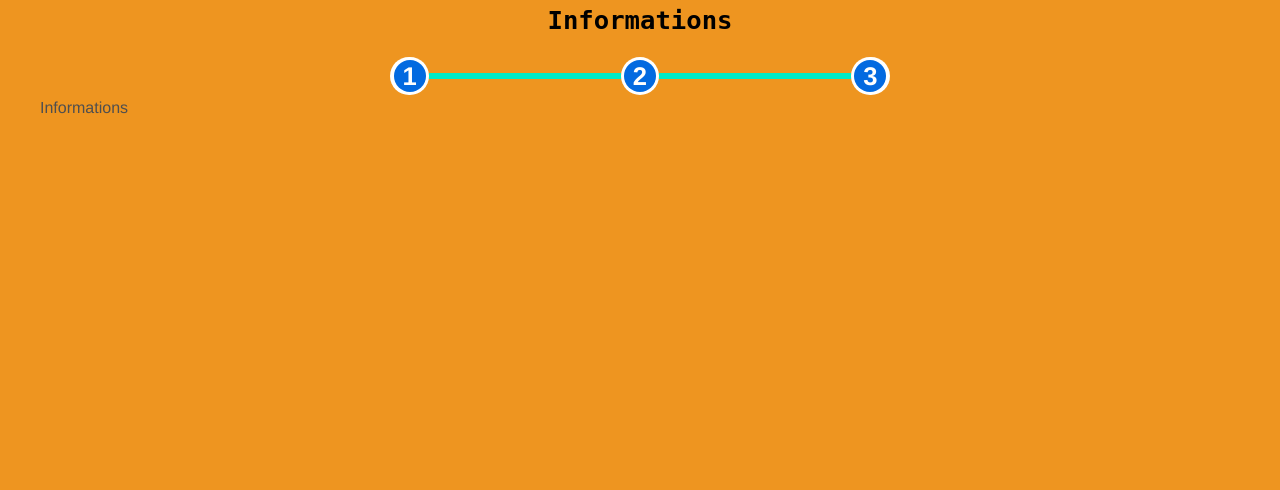
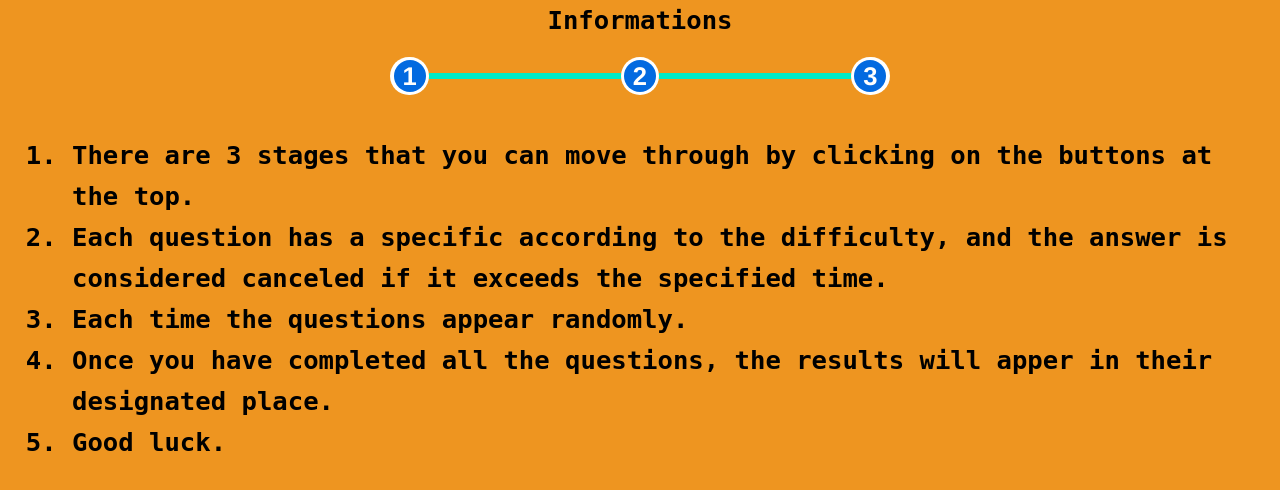
Before and after one commit to AbdellahElHilaly/you_quiz, a PHP site: page /html/page/page-container.php in a window 1280 px wide. Shown: the top 490 px of the page. Run offline with PHP 8.4, Linux system fonts and the light colour scheme; some libraries are stand-ins or nearby versions.

Commit message:
information page : done, result (js : done ) , (styling :  not yet )

```diff
--- a/assets/css/main.css
+++ b/assets/css/main.css
@@ -379,6 +407,63 @@ body {
   }
 }
 
+.documentation-body {
+  margin-top: 5vh;
+}
+.documentation-body li {
+  text-align: center;
+  font-size: 2vw;
+  color: black;
+  font-family: monospace;
+  font-weight: bolder;
+  text-align: start;
+  font-size: 2vw;
+}
+@media (max-width: 767px) {
+  .documentation-body li {
+    padding-top: 10px;
+    font-size: 5vw;
+  }
+}
+@media (max-width: 767px) {
+  .documentation-body li {
+    font-size: 6vw;
+  }
+}
+
+.resulte-body {
+  text-align: center;
+  font-size: 2vw;
+  color: black;
+  font-family: monospace;
+  font-weight: bolder;
+  margin-top: 2vh;
+  text-align: start;
+}
+@media (max-width: 767px) {
+  .resulte-body {
+    padding-top: 10px;
+    font-size: 5vw;
+  }
+}
+.resulte-body .result {
+  color: #00214d;
+}
+.resulte-body .question-container {
+  margin-top: 2vh;
+  display: flex;
+}
+.resulte-body .question-container .index {
+  background-color: green;
+}
+.resulte-body .question-container .question {
+  margin-left: 2vw;
+}
+.resulte-body .responce-container {
+  margin-top: 2vh;
+  display: flex;
+}
+
 * {
   margin: 0;
   box-sizing: border-box;
--- a/assets/css/main.scss
+++ b/assets/css/main.scss
@@ -8,6 +8,8 @@
 @import 'sass/pages/quiz';
 @import 'sass/pages/page-container.scss';
 @import 'sass/components/quistion-title';
+@import 'sass/components/information';
+@import 'sass/pages/result';
 
 *{
     margin: 0;
--- a/assets/css/sass/components/_button.scss
+++ b/assets/css/sass/components/_button.scss
@@ -41,3 +41,22 @@
 .button-secondary-dark {
   @include button-bg($button-color);
 }
+.button-start-quize{
+  background-color: orangered;
+  width: 10vw;
+  height: auto;
+  @include text-style();
+  border-radius: 10px;
+  border: 5px $strock-color solid;
+  margin-top: 25vh;
+
+
+  &:hover{
+    background-color: darken($color: orangered, $amount: 5);
+  }
+  &:active{
+    background-color: darken($color: orangered, $amount: 15);
+    border-color: $main-color;
+  }
+
+}
--- /dev/null
+++ b/assets/css/sass/components/_information.scss
@@ -0,0 +1,11 @@
+.documentation-body{
+    margin-top: 5vh;
+    li{
+        @include text-style();
+        text-align: start;
+        font-size: 2vw;
+        @media (max-width : $max-mobile){
+            font-size: 6vw;
+        }
+    }
+}
--- a/assets/css/sass/helpers/_mixin.scss
+++ b/assets/css/sass/helpers/_mixin.scss
@@ -6,6 +6,6 @@
     font-weight: bolder;
     @media (max-width : $max-mobile){
         padding-top: 10px;
-        font-size: 4vw;
+        font-size: 5vw;
     }
 }
--- a/assets/css/sass/pages/_quiz.scss
+++ b/assets/css/sass/pages/_quiz.scss
@@ -1,6 +1,5 @@
-
-
 
 .quiz-body{
     font-family: "Helvetica Neue", Arial, Helvetica, Geneva, sans-serif;
+    text-align: center;
 }
--- /dev/null
+++ b/assets/css/sass/pages/_result.scss
@@ -0,0 +1,23 @@
+.resulte-body{
+    @include text-style();
+    margin-top: 2vh;
+    text-align: start;
+    .result{
+        color: $strock-color;
+    }
+    .question-container{
+    margin-top: 2vh;
+        display: flex;
+        .index{
+            background-color: green;
+        }
+        .question{
+            margin-left: 2vw;
+        }
+    }
+
+    .responce-container{
+        margin-top: 2vh;
+        display: flex;
+    }
+}
--- a/html/page/Informations.php
+++ b/html/page/Informations.php
@@ -1,8 +1,13 @@
-<?php include_once '../../html/inc/hed.php'?>
 
 
 <div class="documentation-body" id="documentation-body-id">
-    <section id="documentation-section-id">
-    Informations
+    <section  id="documentation-section-id">
+    <ol>
+        <li>There are 3 stages that you can move through by clicking on the buttons at the top.</li>
+        <li>Each question has a specific according to the difficulty, and the answer is considered canceled if it exceeds the specified time.</li>
+        <li>Each time the questions appear randomly.</li>
+        <li>Once you have completed all the questions, the results will apper in their designated place.</li>
+        <li>Good luck.</li>
+    </ol>
     </section>
 </div>
--- a/html/page/page-container.php
+++ b/html/page/page-container.php
@@ -1,3 +1,6 @@
+<?php include_once '../../html/inc/hed.php'?>
+
+
 <div class="page-container">
     <?php include_once '../layout/progres-bar-1.php'?>
     <?php include_once '../page/Informations.php'?>
--- a/html/page/quiz.php
+++ b/html/page/quiz.php
@@ -1,9 +1,9 @@
 
 
-<?php include_once '../../html/inc/hed.php'?>
+<div class="quiz-body" id="quiz-body-id">
+    <button id="btn-start-quiz" class="button-start-quize">Go !</button>
 
-<div class="quiz-body" id="quiz-body-id">
-    <section>
+    <section id="quiz-page" class="quiz-page">
         <div class="quistion-container">
             <p id="text-question-id">
                 Lorem ipsum, dolor sit amet consectetur adipisicing elit. Quidem, accusamus! Perspiciatis voluptatibus sed explicabo quaerat impedit non neque, placeat enim deserunt quam saepe praesentium earum! Veritatis quae ullam labore deserunt.
@@ -20,5 +20,4 @@
 <script src="../../js/helper/functions.js"></script>
 <script src="../../js/quize/play.js"></script>
 <script src="../../js/quize/animation.js"></script>
-<script src="../../js/quize/result.js"></script>
 <script src="../../js/quize/game-over.js"></script>
--- a/html/page/resulte.php
+++ b/html/page/resulte.php
@@ -1,8 +1,18 @@
-<?php include_once '../../html/inc/hed.php'?>
-
 
 <div class="resulte-body" id="resulte-body-id">
-    <section id="resulte-section-id">
-        resulte
+    <section  id="resulte-section-id">
+        <div class="result" id="text-result-id">no data</div>
+        <div id="result-container">
+            <div class="question-container">
+                <div class="index">23</div>
+                <div class="question">Lorem ipsum dolor sit amet consectetur adipisicing elit. Vel doloremque dolorem, corrupti sit ipsa rerum c</div>
+            </div>
+            <div class="responce-container">
+                <iconify-icon icon="material-symbols:note-alt-rounded" style="color: green;" width="45"></iconify-icon>
+                <div class="respons">Lorem ipsum dolor sit amet consectetur adipisicing elit. Vel doloremque dolore</div>
+            </div>
+        </div>
     </section>
 </div>
+
+<script src="../../js/quize/result.js"></script>
--- a/js/helper/functions.js
+++ b/js/helper/functions.js
@@ -4,13 +4,14 @@ function sleep (time) {
 }
 
 function getDely(index){
-    if( questions[index].deficulty == 1) return 2;
-    else if( questions[index].deficulty == 2) return 4;
-    else if( questions[index].deficulty == 3) return 7;
-    else if( questions[index].deficulty == 4) return 20;
-    else if( questions[index].deficulty == 5) return 30;
+    // if( questions[index].deficulty == 1) return 2;
+    // else if( questions[index].deficulty == 2) return 4;
+    // else if( questions[index].deficulty == 3) return 7;
+    // else if( questions[index].deficulty == 4) return 20;
+    // else if( questions[index].deficulty == 5) return 30;
+
+    return 1;
 }
-
 
 function shuffleObjArray(array){
     let helpArray = new Array();
--- a/js/quize/animation.js
+++ b/js/quize/animation.js
@@ -21,8 +21,9 @@ function animationCard(index){ // crads content repons correct be green
 
 }
 
-function sleepCards(cards){ // all cards be gray
+function sleepCards(){ // all cards be gray
     for(let card of cards) card.setAttribute("class", "card carde-animation-sleep");
+    for(btn of buttonCards) btn.disabled = true;
 }
 
 function showFalseRepons(index){ // change color of cards (red)
--- a/js/quize/game-over.js
+++ b/js/quize/game-over.js
@@ -1,8 +1,6 @@
 function gameOver(){
+    sleepCards();
     chancheContent(3); //container-page/progres-title.js
     showResult();
+    showCorection();
 }
-
-function showResult(){
-    console.log(calculeResult());
-}
--- a/js/quize/result.js
+++ b/js/quize/result.js
@@ -1,4 +1,47 @@
+let textResult = document.getElementById('text-result-id');
+let resultContainer = document.getElementById('result-container');
 let myresult = 0;
 function calculeResult(){
     return myresult++;
 }
+
+function showResult(){
+    textResult.innerText = "your result is : " + calculeResult() + '/' + questions.length;
+}
+
+let arrayWrongResponsIndexs =  new Array();
+
+function wrongRespons(index){
+    arrayWrongResponsIndexs.push(index);
+}
+
+function showCorection(){
+    console.log(arrayWrongResponsIndexs);
+    for(index in questions){
+
+        if(arrayWrongResponsIndexs.includes(Number(index))){
+            resultContainer.innerHTML +=
+                `
+                <div class="question-container">
+                    <div class="index bg-danger">${index}</div>
+                    <div class="question">${questions[index].question}</div>
+                </div>
+
+                <div class="responce-container">
+                    <iconify-icon icon="material-symbols:note-alt-rounded" style="color: green;" width="45"></iconify-icon>
+                    <div class="respons">${questions[index].correctRepons}</div>
+                </div>
+            `;
+        }
+        else {
+            resultContainer.innerHTML +=
+                `
+                <div class="question-container">
+                    <div class="index bg-success">${index}</div>
+                    <div class="question ">${questions[index].question}</div>
+                </div>
+            `;
+        }
+
+    }
+}
--- a/js/quize/show.js
+++ b/js/quize/show.js
@@ -8,4 +8,5 @@ function remply(index){
     for(let cardText of cardTexts){
         cardText.innerText= questions[index].repons[i++];
     }
+
 }
--- a/js/quize/time-bar.js
+++ b/js/quize/time-bar.js
@@ -1,6 +1,6 @@
 let idAnimaion;
 
-function moveBarTime(deley) {
+function moveBarTime(deley , index) {
     let barTime = document.getElementById("BarTime");
     barTime.style.backgroundColor = "#00ebc7";
     let width = 100;
@@ -13,8 +13,9 @@ function moveBarTime(deley) {
     idAnimaion = setInterval(frame, newDellay);
     function frame() {
         if (width <=0) {
+            wrongRespons(index);
             clearInterval(idAnimaion);
-            i = 0;
+            nextQuestion();
         } else {
             width-=smout;
             barTime.style.width = width + "%";
```
Also changed, not shown: other parts of assets/css/main.css (+31 -3 lines), js/quize/play.js (+30 -16 lines), 1 other file.
